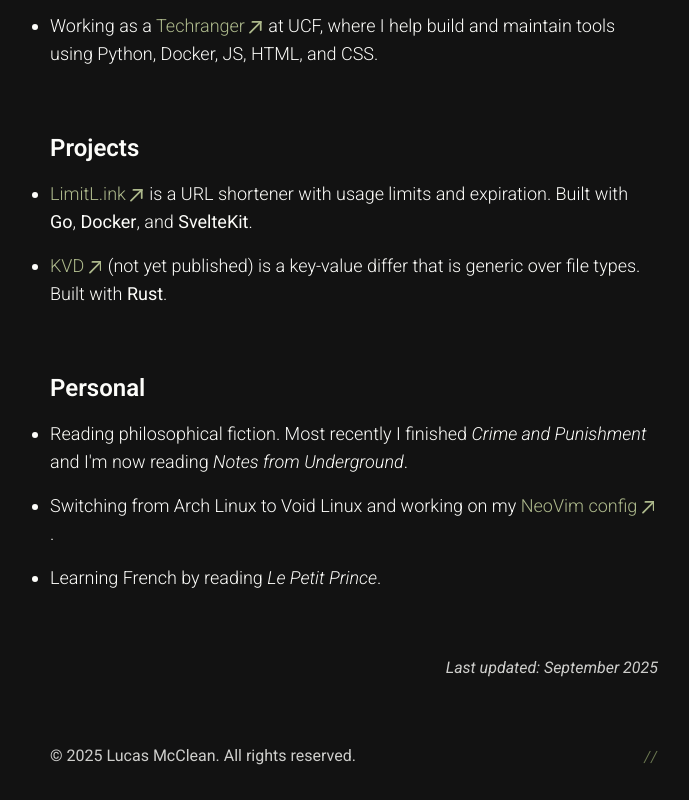
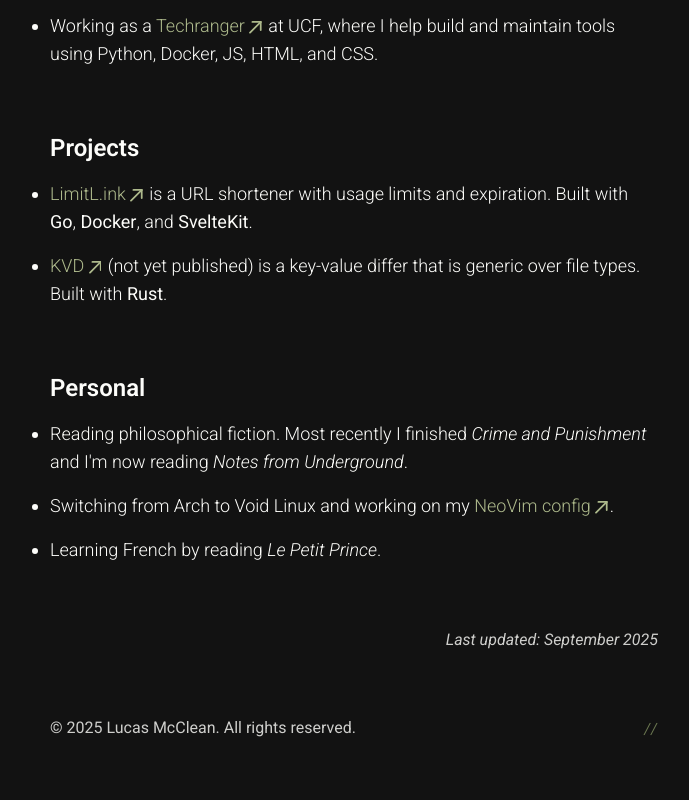
Before and after one commit to lucasmcclean/portfolio, a SvelteKit app: page /now in a window 1280 px wide. Shown: the part 596-1396 px from the top of the page, without its empty margins (286-975 px from the left). After the commit the page ends 1368 px from the top, so only its background shows below. Built offline with nearby package versions, Linux system fonts and the light colour scheme; a web font is replaced by a local one.

Commit message:
fix: change wording, reduce redundancy

```diff
--- a/src/routes/now/+page.svelte
+++ b/src/routes/now/+page.svelte
@@ -92,7 +92,7 @@
 			</li>
 			<li>
 				<p>
-					Switching from Arch Linux to Void Linux and working on my <Link
+					Switching from Arch to Void Linux and working on my <Link
 						href="https://github.com/lucasmcclean/.dotfiles"
 						external>NeoVim config</Link
 					>.
```
